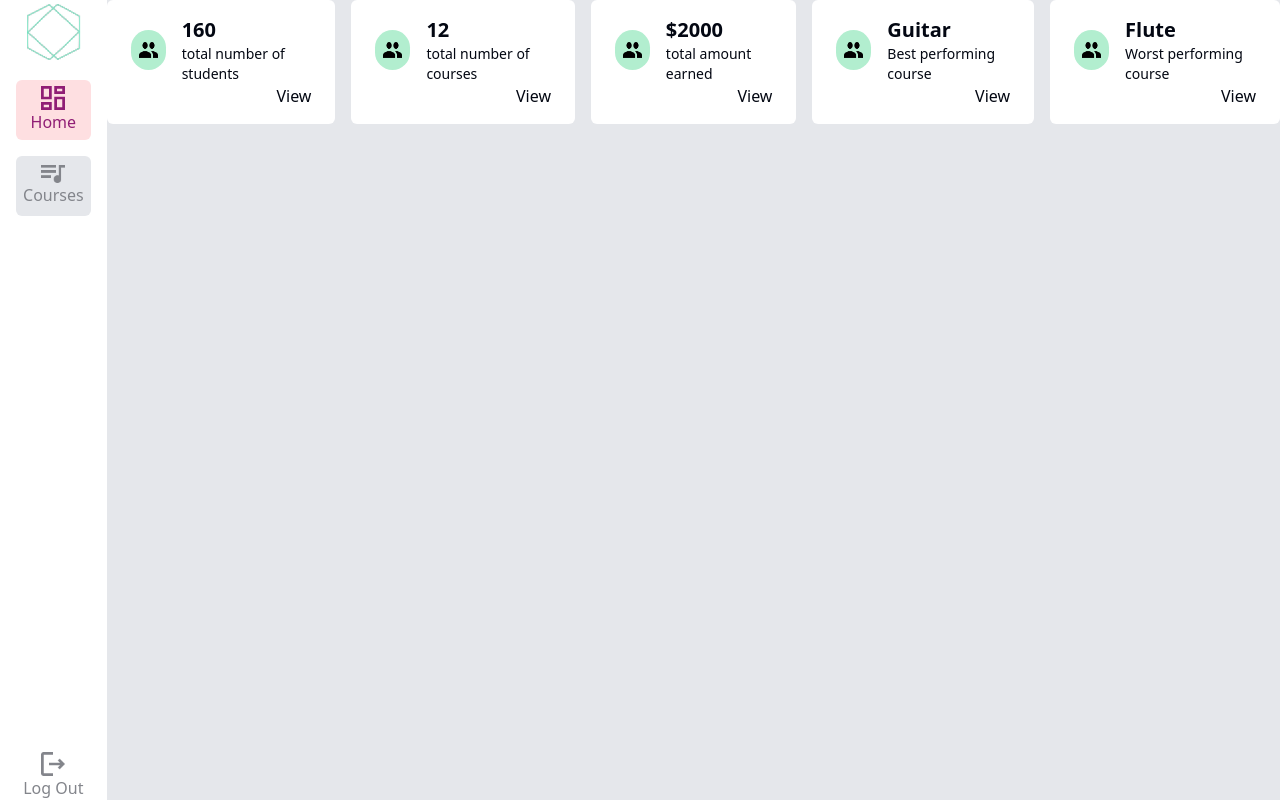
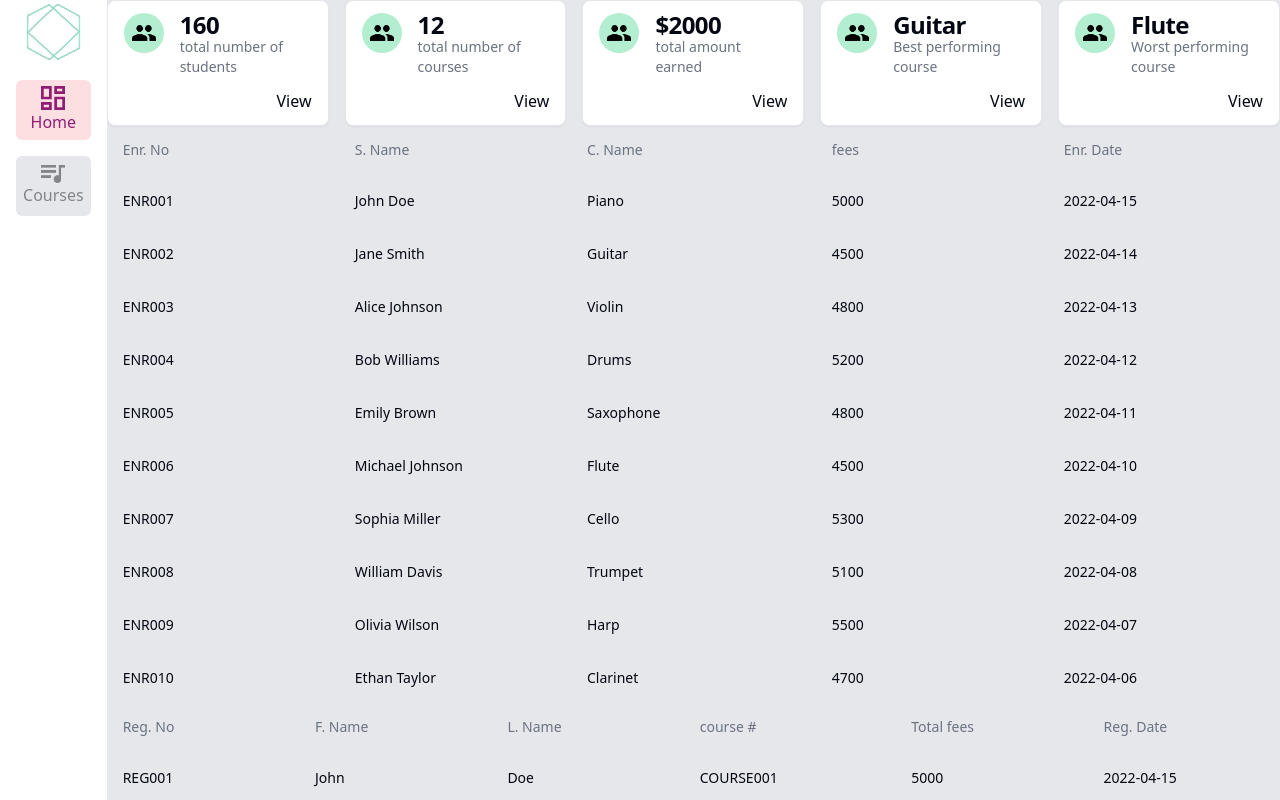
Before and after one commit to Patil-Shrikrishna/Octalogic, a React (Vite) app: page / in a window 1280 px wide. Shown: the top 800 px of the page. Built offline with nearby package versions, Linux system fonts and the light colour scheme.

Commit message:
[add]: card, avatar, table components added

```diff
--- a/src/App.jsx
+++ b/src/App.jsx
@@ -1,6 +1,9 @@
 import DataCard from "./component/DataCard";
 import Sidebar from "./component/Sidebar";
-
+import TableComponent from "./component/TableComponent";
+import enrollmentData from "./data/enrollmentData.json";
+import studentData from "./data/studentData.json";
+import courseData from "./data/courseData.json";
 function App() {
   return (
     <div className="flex bg-[#E5E7EB]">
@@ -9,12 +12,24 @@ function App() {
       </div>
       <div className="w-11/12">
         <div className="flex gap-4">
-          <DataCard number="160" desc="total number of students" />
-          <DataCard number="12" desc="total number of courses" />
-          <DataCard number="$2000" desc="total amount earned" />
-          <DataCard number="Guitar" desc="Best performing course" />
-          <DataCard number="Flute" desc="Worst performing course" />
+          <DataCard stat="160" desc="total number of students" />
+          <DataCard stat="12" desc="total number of courses" />
+          <DataCard stat="$2000" desc="total amount earned" />
+          <DataCard stat="Guitar" desc="Best performing course" />
+          <DataCard stat="Flute" desc="Worst performing course" />
         </div>
+        <TableComponent
+          tableHeaders={enrollmentData.enrollmentHeaders}
+          data={enrollmentData.latestEnrollment}
+        />
+        <TableComponent
+          tableHeaders={studentData.studentHeaders}
+          data={studentData.bestStudents}
+        />
+        <TableComponent
+          tableHeaders={courseData.courseHeaders}
+          data={courseData.courseList}
+        />
       </div>
     </div>
   );
--- /dev/null
+++ b/src/component/AvatarIcon.jsx
@@ -0,0 +1,18 @@
+import PropTypes from "prop-types";
+import { Avatar, AvatarFallback, AvatarImage } from "@/components/ui/avatar";
+
+function AvatarIcon({ src, alt }) {
+  return (
+    <Avatar>
+      <AvatarImage src={src} alt={alt} className="bg-[#B2EECF] px-2 py-3" />
+      <AvatarFallback>{alt}</AvatarFallback>
+    </Avatar>
+  );
+}
+
+AvatarIcon.propTypes = {
+  src: PropTypes.string.isRequired,
+  alt: PropTypes.string.isRequired,
+};
+
+export default AvatarIcon;
--- a/src/component/DataCard.jsx
+++ b/src/component/DataCard.jsx
@@ -1,28 +1,38 @@
 import PropTypes from "prop-types";
 import profile from "../assets/profile.png";
-const DataCard = (props) => {
+import {
+  Card,
+  CardDescription,
+  CardHeader,
+  CardTitle,
+} from "@/components/ui/card";
+import AvatarIcon from "./AvatarIcon";
+
+function DataCard({ stat, desc }) {
   return (
-    <div className="bg-white rounded-md w-fit py-4 px-6">
-      {/* top */}
-      <div className="flex gap-4 justify-center items-center">
-        <div className="flex justify-center items-center bg-[#B2EECF] rounded-full w-10 h-10 p-2">
-          <img src={profile} className="h-4" />
+    <Card className="w-[350px]">
+      <CardHeader className="m-0 p-0 px-4 py-3">
+        <div className="flex">
+          <AvatarIcon src={profile} alt="Profile" />
+          <div className="flex flex-col ml-4">
+            <CardTitle>{stat}</CardTitle>
+            <CardDescription>{desc}</CardDescription>
+          </div>
         </div>
-        <div>
-          <p className="text-xl font-bold">{props.number}</p>
-          <p className="text-sm">{props.desc}</p>
-        </div>
-      </div>
-      {/* bottom */}
-      <div className="flex justify-end">
-        <p>View</p>
-      </div>
-    </div>
+      </CardHeader>
+      <CardHeader className="m-0 p-0 px-4 pb-3">
+        <p
+          className="flex justify-end cursor-pointer"
+          onClick={() => console.log("view clicked")}
+        >
+          View
+        </p>
+      </CardHeader>
+    </Card>
   );
-};
-
+}
 DataCard.propTypes = {
-  number: PropTypes.string.isRequired,
+  stat: PropTypes.string.isRequired,
   desc: PropTypes.string.isRequired,
 };
 
--- /dev/null
+++ b/src/component/TableComponent.jsx
@@ -0,0 +1,42 @@
+import {
+  Table,
+  TableBody,
+  TableCell,
+  TableHead,
+  TableHeader,
+  TableRow,
+} from "@/components/ui/table";
+import PropTypes from "prop-types";
+
+function TableComponent({ tableHeaders, data }) {
+  return (
+    <Table>
+      <TableHeader>
+        <TableRow>
+          {tableHeaders.map((item) => (
+            <TableHead key={item} className="w-[100px]">
+              {item}
+            </TableHead>
+          ))}
+        </TableRow>
+      </TableHeader>
+      <TableBody>
+        {data.map((item, index) => (
+          <TableRow key={index}>
+            {Object.entries(item).map(([key, value]) => (
+              <TableCell key={key} className="font-medium">
+                {value}
+              </TableCell>
+            ))}
+          </TableRow>
+        ))}
+      </TableBody>
+    </Table>
+  );
+}
+TableComponent.propTypes = {
+  tableHeaders: PropTypes.array.isRequired,
+  data: PropTypes.array.isRequired,
+};
+
+export default TableComponent;
--- /dev/null
+++ b/src/components/ui/avatar.jsx
@@ -0,0 +1,49 @@
+"use client";
+import PropTypes from "prop-types";
+import * as React from "react";
+import * as AvatarPrimitive from "@radix-ui/react-avatar";
+
+import { cn } from "@/lib/utils";
+
+const Avatar = React.forwardRef(({ className, ...props }, ref) => (
+  <AvatarPrimitive.Root
+    ref={ref}
+    className={cn(
+      "relative flex h-10 w-10 shrink-0 overflow-hidden rounded-full",
+      className
+    )}
+    {...props}
+  />
+));
+Avatar.displayName = AvatarPrimitive.Root.displayName;
+
+const AvatarImage = React.forwardRef(({ className, ...props }, ref) => (
+  <AvatarPrimitive.Image
+    ref={ref}
+    className={cn("aspect-square h-full w-full", className)}
+    {...props}
+  />
+));
+AvatarImage.displayName = AvatarPrimitive.Image.displayName;
+
+const AvatarFallback = React.forwardRef(({ className, ...props }, ref) => (
+  <AvatarPrimitive.Fallback
+    ref={ref}
+    className={cn(
+      "flex h-full w-full items-center justify-center rounded-full bg-muted",
+      className
+    )}
+    {...props}
+  />
+));
+AvatarFallback.displayName = AvatarPrimitive.Fallback.displayName;
+Avatar.propTypes = {
+  className: PropTypes.string.isRequired,
+};
+AvatarImage.propTypes = {
+  className: PropTypes.string.isRequired,
+};
+AvatarFallback.propTypes = {
+  className: PropTypes.string.isRequired,
+};
+export { Avatar, AvatarImage, AvatarFallback };
--- /dev/null
+++ b/src/components/ui/card.jsx
@@ -0,0 +1,87 @@
+import * as React from "react";
+import PropTypes from "prop-types";
+import { cn } from "@/lib/utils";
+
+const Card = React.forwardRef(({ className, ...props }, ref) => (
+  <div
+    ref={ref}
+    className={cn(
+      "rounded-lg border bg-card text-card-foreground shadow-sm",
+      className
+    )}
+    {...props}
+  />
+));
+Card.displayName = "Card";
+
+const CardHeader = React.forwardRef(({ className, ...props }, ref) => (
+  <div
+    ref={ref}
+    className={cn("flex flex-col space-y-1.5 p-6", className)}
+    {...props}
+  />
+));
+CardHeader.displayName = "CardHeader";
+
+const CardTitle = React.forwardRef(({ className, ...props }, ref) => (
+  <h3
+    ref={ref}
+    className={cn(
+      "text-2xl font-semibold leading-none tracking-tight",
+      className
+    )}
+    {...props}
+  />
+));
+CardTitle.displayName = "CardTitle";
+
+const CardDescription = React.forwardRef(({ className, ...props }, ref) => (
+  <p
+    ref={ref}
+    className={cn("text-sm text-muted-foreground", className)}
+    {...props}
+  />
+));
+CardDescription.displayName = "CardDescription";
+
+const CardContent = React.forwardRef(({ className, ...props }, ref) => (
+  <div ref={ref} className={cn("p-6 pt-0", className)} {...props} />
+));
+CardContent.displayName = "CardContent";
+
+const CardFooter = React.forwardRef(({ className, ...props }, ref) => (
+  <div
+    ref={ref}
+    className={cn("flex items-center p-6 pt-0", className)}
+    {...props}
+  />
+));
+CardFooter.displayName = "CardFooter";
+
+export {
+  Card,
+  CardHeader,
+  CardFooter,
+  CardTitle,
+  CardDescription,
+  CardContent,
+};
+
+Card.propTypes = {
+  className: PropTypes.string.isRequired,
+};
+CardHeader.propTypes = {
+  className: PropTypes.string.isRequired,
+};
+CardTitle.propTypes = {
+  className: PropTypes.string.isRequired,
+};
+CardDescription.propTypes = {
+  className: PropTypes.string.isRequired,
+};
+CardContent.propTypes = {
+  className: PropTypes.string.isRequired,
+};
+CardFooter.propTypes = {
+  className: PropTypes.string.isRequired,
+};
--- /dev/null
+++ b/src/components/ui/table.jsx
@@ -0,0 +1,83 @@
+import * as React from "react"
+
+import { cn } from "@/lib/utils"
+
+const Table = React.forwardRef(({ className, ...props }, ref) => (
+  <div className="relative w-full overflow-auto">
+    <table
+      ref={ref}
+      className={cn("w-full caption-bottom text-sm", className)}
+      {...props} />
+  </div>
+))
+Table.displayName = "Table"
+
+const TableHeader = React.forwardRef(({ className, ...props }, ref) => (
+  <thead ref={ref} className={cn("[&_tr]:border-b", className)} {...props} />
+))
+TableHeader.displayName = "TableHeader"
+
+const TableBody = React.forwardRef(({ className, ...props }, ref) => (
+  <tbody
+    ref={ref}
+    className={cn("[&_tr:last-child]:border-0", className)}
+    {...props} />
+))
+TableBody.displayName = "TableBody"
+
+const TableFooter = React.forwardRef(({ className, ...props }, ref) => (
+  <tfoot
+    ref={ref}
+    className={cn("border-t bg-muted/50 font-medium [&>tr]:last:border-b-0", className)}
+    {...props} />
+))
+TableFooter.displayName = "TableFooter"
+
+const TableRow = React.forwardRef(({ className, ...props }, ref) => (
+  <tr
+    ref={ref}
+    className={cn(
+      "border-b transition-colors hover:bg-muted/50 data-[state=selected]:bg-muted",
+      className
+    )}
+    {...props} />
+))
+TableRow.displayName = "TableRow"
+
+const TableHead = React.forwardRef(({ className, ...props }, ref) => (
+  <th
+    ref={ref}
+    className={cn(
+      "h-12 px-4 text-left align-middle font-medium text-muted-foreground [&:has([role=checkbox])]:pr-0",
+      className
+    )}
+    {...props} />
+))
+TableHead.displayName = "TableHead"
+
+const TableCell = React.forwardRef(({ className, ...props }, ref) => (
+  <td
+    ref={ref}
+    className={cn("p-4 align-middle [&:has([role=checkbox])]:pr-0", className)}
+    {...props} />
+))
+TableCell.displayName = "TableCell"
+
+const TableCaption = React.forwardRef(({ className, ...props }, ref) => (
+  <caption
+    ref={ref}
+    className={cn("mt-4 text-sm text-muted-foreground", className)}
+    {...props} />
+))
+TableCaption.displayName = "TableCaption"
+
+export {
+  Table,
+  TableHeader,
+  TableBody,
+  TableFooter,
+  TableHead,
+  TableRow,
+  TableCell,
+  TableCaption,
+}
```
